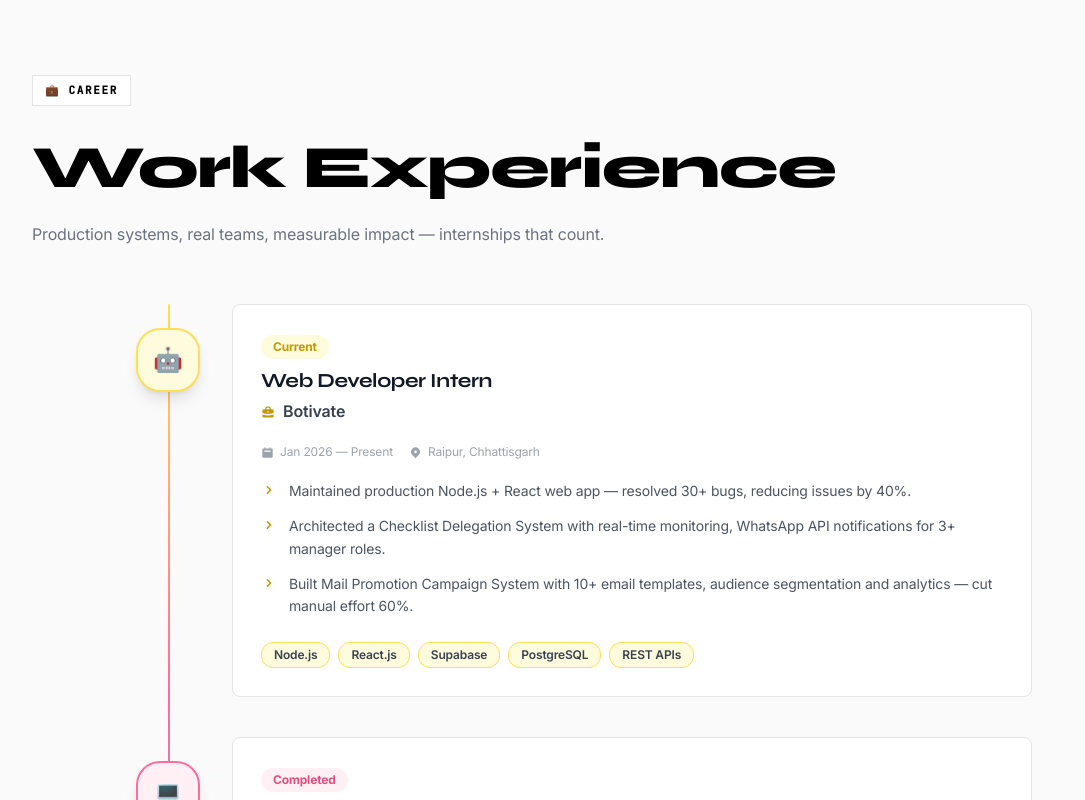
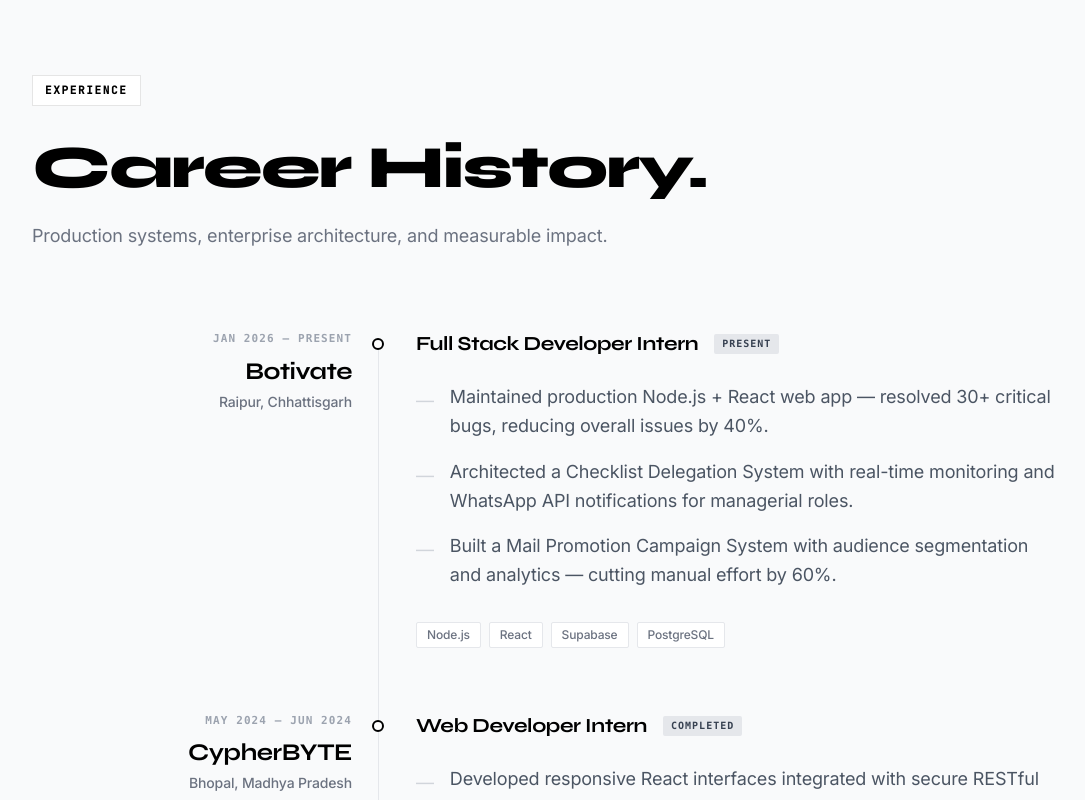
Before and after one commit to ashuuu08/Portfolio1, a React (Vite) app: page / in a window 1280 px wide. Shown: the part 2940-3740 px from the top of the page, without its empty margins (56-1141 px from the left). Built offline with nearby package versions, Linux system fonts and the light colour scheme.

Commit message:
Modernize Experience timeline

```diff
--- a/src/components/Experience.jsx
+++ b/src/components/Experience.jsx
@@ -1,138 +1,106 @@
 import React from "react";
 import { motion } from "framer-motion";
-import { HiBriefcase, HiLocationMarker, HiCalendar, HiChevronRight } from "react-icons/hi";
 
 const into = (i = 0) => ({
-  initial: { opacity: 0, y: 28 },
+  initial: { opacity: 0, y: 20 },
   whileInView: { opacity: 1, y: 0 },
   viewport: { once: true },
-  transition: { duration: 0.65, delay: i * 0.1, ease: [0.16, 1, 0.3, 1] },
+  transition: { duration: 0.6, delay: i * 0.05, ease: [0.16, 1, 0.3, 1] },
 });
 
 const experiences = [
   {
     company: "Botivate",
-    logo: "🤖",
-    role: "Web Developer Intern",
-    status: "Current",
+    role: "Full Stack Developer Intern",
+    status: "Present",
     duration: "Jan 2026 — Present",
     location: "Raipur, Chhattisgarh",
-    c: "#FFDE59", cl: "#FFFBDD",
     highlights: [
-      "Maintained production Node.js + React web app — resolved 30+ bugs, reducing issues by 40%.",
-      "Architected a Checklist Delegation System with real-time monitoring, WhatsApp API notifications for 3+ manager roles.",
-      "Built Mail Promotion Campaign System with 10+ email templates, audience segmentation and analytics — cut manual effort 60%.",
+      "Maintained production Node.js + React web app — resolved 30+ critical bugs, reducing overall issues by 40%.",
+      "Architected a Checklist Delegation System with real-time monitoring and WhatsApp API notifications for managerial roles.",
+      "Built a Mail Promotion Campaign System with audience segmentation and analytics — cutting manual effort by 60%.",
     ],
-    tech: ["Node.js", "React.js", "Supabase", "PostgreSQL", "REST APIs"],
+    tech: ["Node.js", "React", "Supabase", "PostgreSQL"],
   },
   {
     company: "CypherBYTE",
-    logo: "💻",
     role: "Web Developer Intern",
     status: "Completed",
     duration: "May 2024 — Jun 2024",
     location: "Bhopal, Madhya Pradesh",
-    c: "#FF6B9D", cl: "#FFF0F5",
     highlights: [
-      "Developed 5+ responsive React.js interfaces integrated with RESTful APIs with 100% on-time delivery.",
-      "Optimized React component rendering — 25% improvement in page load performance.",
-      "Integrated Razorpay payment gateway for secure transaction handling.",
+      "Developed responsive React interfaces integrated with secure RESTful APIs with 100% on-time delivery metrics.",
+      "Optimized frontend component rendering resulting in a 25% improvement in Core Web Vitals and page load times.",
+      "Integrated Razorpay payment gateway for secure transaction handling and automated receipt generation.",
     ],
-    tech: ["React.js", "JavaScript", "HTML5", "CSS3", "REST APIs", "Git"],
+    tech: ["React.js", "JavaScript", "REST APIs"],
   },
 ];
 
 export default function Experience() {
   return (
-    <section id="experience" className="sec-alt">
+    <section id="experience" className="sec bg-gray-50 border-y border-gray-200">
       <div className="wrap">
-        <motion.div {...into(0)} className="mb-14">
-          <p className="badge">💼 CAREER</p>
-          <h2 className="h-lg">Work <span className="hy">Experience</span></h2>
-          <p className="text-gray-500 max-w-xl">
-            Production systems, real teams, measurable impact — internships that count.
+        <motion.div {...into(0)} className="mb-20">
+          <p className="badge">Experience</p>
+          <h2 className="text-5xl md:text-6xl font-black text-black" style={{ fontFamily: "var(--font-display)", letterSpacing: "-0.03em" }}>
+            Career History.
+          </h2>
+          <p className="text-gray-500 max-w-xl text-lg mt-6">
+            Production systems, enterprise architecture, and measurable impact.
           </p>
         </motion.div>
 
-        {/* timeline */}
-        <div className="relative max-w-4xl mx-auto space-y-10">
-          {/* line */}
-          <div className="hidden md:block absolute left-8 top-0 bottom-0 w-0.5 rounded-full"
-            style={{ background: "linear-gradient(to bottom, #FFDE59, #FF6B9D, #3DD6A3)" }} />
+        <div className="max-w-5xl">
+          {experiences.map((exp, i) => (
+            <motion.div key={i} {...into(i * 0.1)} className="relative pl-6 md:pl-0 border-l border-gray-200 md:border-none pb-16 last:pb-0">
 
-          {experiences.map((exp, i) => (
-            <motion.div key={i} {...into(i * 0.15)}
-              className="relative md:pl-24">
+              <div className="absolute left-[-5px] top-2 md:hidden w-2.5 h-2.5 rounded-full bg-black border-2 border-white" />
 
-              {/* timeline dot */}
-              <motion.div
-                initial={{ scale: 0 }}
-                whileInView={{ scale: 1 }}
-                viewport={{ once: true }}
-                transition={{ delay: i * 0.2, type: "spring", stiffness: 300 }}
-                className="hidden md:flex absolute left-0 top-6 w-16 h-16 rounded-3xl items-center justify-center text-2xl shadow-lg z-10"
-                style={{ background: exp.cl, border: `2px solid ${exp.c}` }}>
-                {exp.logo}
-              </motion.div>
+              <div className="flex flex-col md:flex-row gap-8 md:gap-16">
 
-              {/* card */}
-              <motion.div
-                whileHover={{ x: 4 }}
-                transition={{ type: "spring", stiffness: 300 }}
-                className="card p-7">
+                {/* Left side timeline info */}
+                <div className="md:w-1/3 flex flex-col md:items-end text-left md:text-right relative">
+                  <div className="hidden md:block absolute right-[-32px] top-2 w-3 h-3 rounded-full bg-white border-2 border-black z-10" />
+                  <div className="hidden md:block absolute right-[-27px] top-2 bottom-[-80px] w-px bg-gray-200" />
 
-                {/* header */}
-                <div className="flex items-start justify-between gap-4 mb-5 flex-wrap">
-                  <div>
-                    <span className="inline-block px-3 py-1 rounded-full text-xs font-bold mb-2"
-                      style={{ background: exp.cl, color: exp.c === "#FFDE59" ? "#C49A00" : "#E0507F" }}>
-                      {exp.status}
-                    </span>
-                    <h3 className="text-xl font-bold text-gray-900" style={{ fontFamily: "Syne,sans-serif" }}>
-                      {exp.role}
+                  <p className="text-[11px] font-bold uppercase tracking-widest text-gray-400 font-mono mb-2">
+                    {exp.duration}
+                  </p>
+                  <h3 className="text-2xl font-bold text-black" style={{ fontFamily: "var(--font-display)" }}>
+                    {exp.company}
                   </h3>
-                    <div className="flex items-center gap-2 mt-1 font-semibold text-gray-700">
-                      <HiBriefcase size={14} style={{ color: exp.c === "#FFDE59" ? "#C49A00" : "#E0507F" }} />
-                      {exp.company}
-                    </div>
-                  </div>
-                  {/* mobile logo */}
-                  <div className="md:hidden w-12 h-12 rounded-2xl flex items-center justify-center text-xl"
-                    style={{ background: exp.cl }}>
-                    {exp.logo}
-                  </div>
+                  <p className="text-gray-500 font-medium text-sm mt-1">{exp.location}</p>
                 </div>
 
-                <div className="flex flex-wrap gap-4 text-xs text-gray-400 mb-5">
-                  <span className="flex items-center gap-1.5">
-                    <HiCalendar size={13} /> {exp.duration}
-                  </span>
-                  <span className="flex items-center gap-1.5">
-                    <HiLocationMarker size={13} /> {exp.location}
+                {/* Right side content */}
+                <div className="md:w-2/3">
+                  <div className="mb-6 flex items-center gap-4">
+                    <h4 className="text-xl font-bold text-black">{exp.role}</h4>
+                    <span className="px-2 py-0.5 text-[10px] font-bold uppercase tracking-widest bg-gray-200 text-gray-700 rounded-sm font-mono">
+                      {exp.status}
                     </span>
                   </div>
 
-                {/* highlights */}
-                <ul className="space-y-3 mb-6">
+                  <ul className="space-y-4 mb-8">
                     {exp.highlights.map((h, j) => (
-                    <li key={j} className="flex gap-3 text-sm text-gray-600 leading-relaxed">
-                      <HiChevronRight size={16} className="shrink-0 mt-0.5"
-                        style={{ color: exp.c === "#FFDE59" ? "#C49A00" : "#E0507F" }} />
-                      {h}
+                      <li key={j} className="text-gray-600 leading-relaxed text-lg flex items-start">
+                        <span className="text-gray-300 mr-4 mt-1">—</span>
+                        <span>{h}</span>
                       </li>
                     ))}
                   </ul>
 
-                {/* tech */}
                   <div className="flex flex-wrap gap-2">
                     {exp.tech.map((t, j) => (
-                    <span key={j} className="px-3 py-1 rounded-xl text-xs font-semibold"
-                      style={{ background: exp.cl, color: "#374151", border: `1px solid ${exp.c}` }}>
+                      <span key={j} className="text-xs font-medium text-gray-500 bg-white px-2.5 py-1 rounded-sm border border-gray-200">
                         {t}
                       </span>
                     ))}
                   </div>
-              </motion.div>
+                </div>
+
+              </div>
             </motion.div>
           ))}
         </div>
```
Lines whose indentation alone changed are shown as unchanged.
